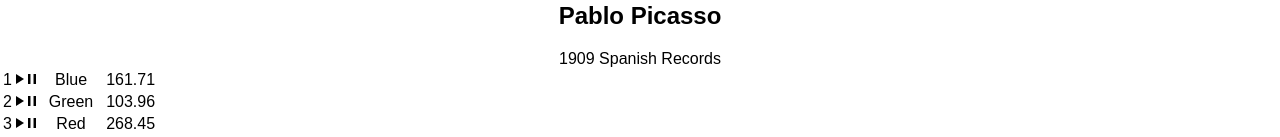
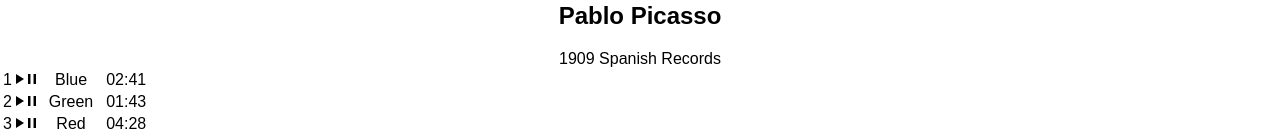
Before and after one commit to clintondnicholson/bloc-jams-react, a React (Create React App) app: page /album/the-colors in a window 1280 px wide. Shown: the part 813-950 px from the top of the page. Built offline with nearby package versions, Linux system fonts and the light colour scheme.

Commit message:
added formatTime to song list

```diff
--- a/src/components/Album.js
+++ b/src/components/Album.js
@@ -138,7 +138,7 @@
                   <td className="ion-ios-play"></td>
                   <td className="ion-ios-pause"></td>
                   <td className="song-title">{song.title}</td>
-                  <td className="song-duration">{song.duration}</td>
+                  <td className="song-duration">{this.formatTime(song.duration)} </td>
                 </tr>
               )
             }
```
